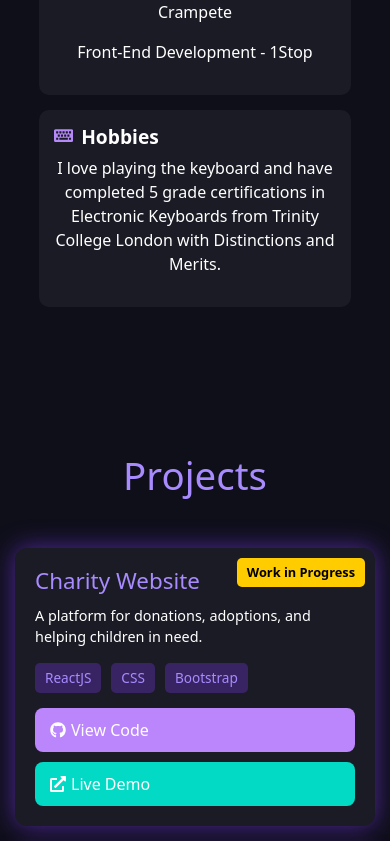
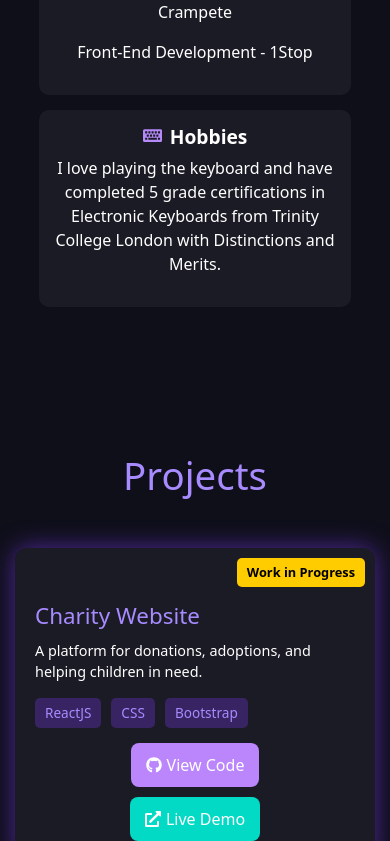
Before and after one commit to sabarish1608/Portfolio, a React (Vite) app in the folder portfolio/: page / in a window 390 px wide. Shown: the part 1863-2704 px from the top of the page. Built offline with nearby package versions, Linux system fonts and the light colour scheme.

Commit message:
Fixed about me titles and work in progress positions for mobile view

```diff
--- a/portfolio/src/components/About.css
+++ b/portfolio/src/components/About.css
@@ -94,4 +94,8 @@
     width: 200px;
     height: 200px;
   }
+
+  .about-detail h3 {
+    justify-content: center;
+  }
 }
--- a/portfolio/src/components/Projects.css
+++ b/portfolio/src/components/Projects.css
@@ -61,6 +61,7 @@
 .project-title {
   font-size: 1.6rem;
   color: #a88bff;
+  margin-top: 30px;
   margin-bottom: 10px;
 }
 
@@ -127,6 +128,8 @@
   font-size: 0.8rem;
   font-weight: bold;
   border-radius: 5px;
+  z-index: 1;
+  white-space: nowrap;
 }
 
 @media (max-width: 768px) {
@@ -136,6 +139,8 @@
 
   .project-title {
       font-size: 1.4rem;
+      margin-top: 35px; /* Further adjust margin for smaller screens */
+      font-size: 1.4rem;
   }
 
   .project-description {
@@ -144,5 +149,6 @@
 
   .project-buttons {
       flex-direction: column;
+      align-items: center;
   }
 }
```
